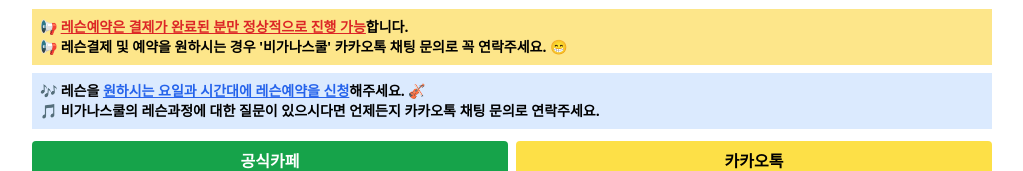
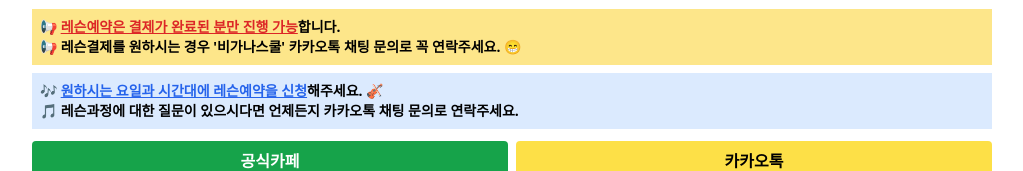
Before and after one commit to vigana/kr.co.vigana.schedule, a plain HTML site: page index.html in a window 1280 px wide. Shown: the part 179-350 px from the top of the page, without its empty margins (128-1151 px from the left). Drawn offline with nearby package versions, Linux system fonts and the light colour scheme.

Commit message:
Update index.html

```diff
--- a/index.html
+++ b/index.html
@@ -33,12 +33,12 @@
       </div>
       <div class="grid gap-2 px-5 lg:px-0">
         <div class="bg-amber-200 p-2 text-sm font-bold">
-          <p>📢 <u class="text-red-600">레슨예약은 결제가 완료된 분만 정상적으로 진행 가능</u>합니다.</p>
-          <p>📢 레슨결제 및 예약을 원하시는 경우 '비가나스쿨' 카카오톡 채팅 문의로 꼭 연락주세요. 😁</p>
+          <p>📢 <u class="text-red-600">레슨예약은 결제가 완료된 분만 진행 가능</u>합니다.</p>
+          <p>📢 레슨결제를 원하시는 경우 '비가나스쿨' 카카오톡 채팅 문의로 꼭 연락주세요. 😁</p>
         </div>
         <div class="bg-blue-100 p-2 text-sm font-bold">
-          <p>🎶 레슨을 <u class="text-blue-600">원하시는 요일과 시간대에 레슨예약을 신청</u>해주세요. 🎻</p>
-          <p>🎵 비가나스쿨의 레슨과정에 대한 질문이 있으시다면 언제든지 카카오톡 채팅 문의로 연락주세요.</p>
+          <p>🎶 <u class="text-blue-600">원하시는 요일과 시간대에 레슨예약을 신청</u>해주세요. 🎻</p>
+          <p>🎵 레슨과정에 대한 질문이 있으시다면 언제든지 카카오톡 채팅 문의로 연락주세요.</p>
         </div>
       </div>
       <div class="grid grid-cols-2 gap-2 px-5 lg:px-0">
```
